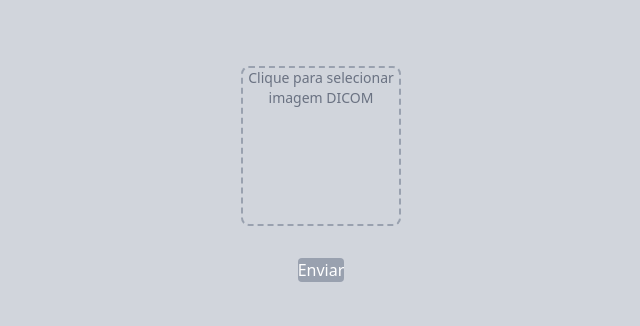
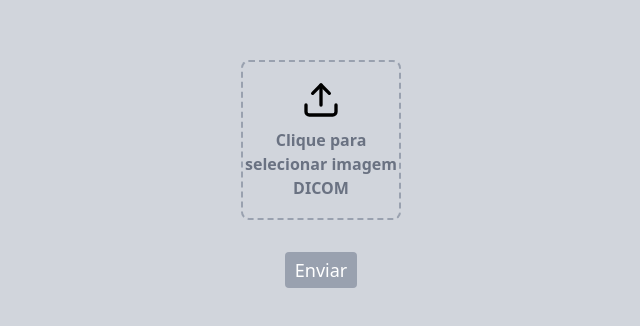
Before and after one commit to kelvinleandro/lung-segmentation-client, a React (Vite) app: page / in a window 1280 px wide. Shown: the part 226-552 px from the top of the page, without its empty margins (319-959 px from the left). Built offline with nearby package versions, Linux system fonts and the light colour scheme; what @cornerstonejs/core, @cornerstonejs/dicom-image-loader would draw is missing.

Commit message:
fix: consertado bug do tailwind
- algumas propriedades do tailwind não estava funcionando (tipo margin e padding)
- feat: lucide-react para icones

```diff
--- a/package.json
+++ b/package.json
@@ -16,6 +16,7 @@
     "@tailwindcss/vite": "^4.0.2",
     "axios": "^1.7.9",
     "dicom-parser": "^1.8.21",
+    "lucide-react": "^0.474.0",
     "react": "^18.2.0",
     "react-dom": "^18.2.0",
     "react-router-dom": "^7.1.5",
--- a/src/index.css
+++ b/src/index.css
@@ -1,7 +1,13 @@
 @import "tailwindcss";
 
-* {
-  margin: 0;
-  padding: 0;
-  box-sizing: border-box;
+@layer base {
+  *, *::before, *::after {
+      box-sizing: border-box;
+  }
+
+  * {
+      margin: 0;
+      padding: 0;
+  }
+
 }
--- a/src/pages/home.tsx
+++ b/src/pages/home.tsx
@@ -2,6 +2,7 @@ import { useState, useRef } from "react";
 import axios from "axios";
 import * as cornerstone from "@cornerstonejs/core";
 import * as cornerstoneDICOMImageLoader from "@cornerstonejs/dicom-image-loader";
+import { Upload } from "lucide-react";
 
 cornerstone.init();
 cornerstoneDICOMImageLoader.init();
@@ -65,7 +66,7 @@ const HomePage = () => {
     <div className="bg-gray-300 h-screen w-full flex flex-col gap-8 items-center justify-center py-8">
       <div
         onClick={() => document.getElementById("dicom-upload")?.click()}
-        className="border-2 border-dashed rounded-lg p-6 cursor-pointer border-gray-400 h-40 w-40 transition-colors"
+        className="border-2 border-dashed rounded-lg cursor-pointer border-gray-400 h-40 w-40 transition-colors"
       >
         {image ? (
           <div className="relative">
@@ -77,8 +78,9 @@ const HomePage = () => {
             </p>
           </div>
         ) : (
-          <div className="text-center">
-            <p className="mt-2 text-sm text-gray-500">
+          <div className="flex flex-col items-center justify-center gap-2 w-full h-full">
+            <Upload size={40} />
+            <p className="text-md font-semibold text-center text-gray-500">
               Clique para selecionar imagem DICOM
             </p>
           </div>
@@ -95,10 +97,11 @@ const HomePage = () => {
       <button
         onClick={sendFileToServer}
         disabled={!dicomFile}
-        className="mt-4 px-4 py-2 bg-blue-500 text-white rounded hover:bg-blue-600 disabled:bg-gray-400"
+        className="py-1 text-lg w-18 bg-blue-500 text-white rounded hover:bg-blue-600 disabled:bg-gray-400"
       >
         Enviar
       </button>
+
     </div>
   );
 };
```
Also changed, not shown: 1 other file (tests, documents, lock files or other folders).
